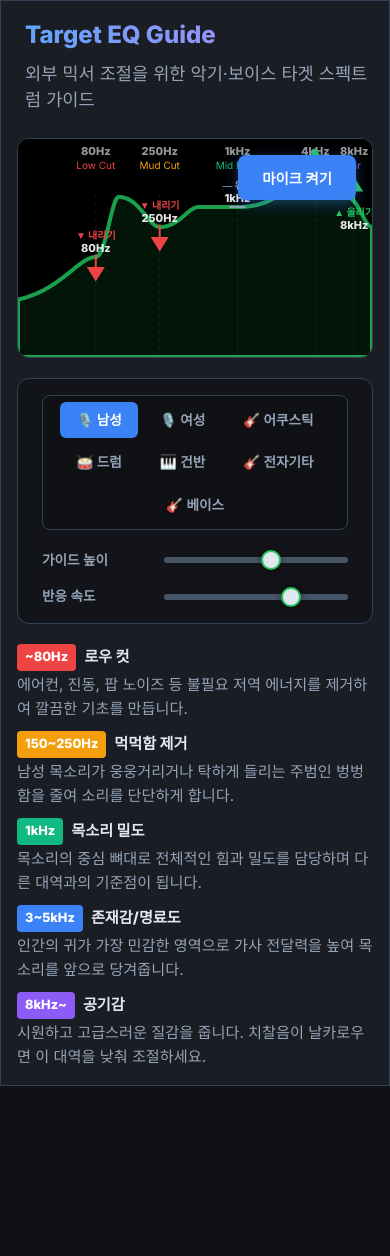
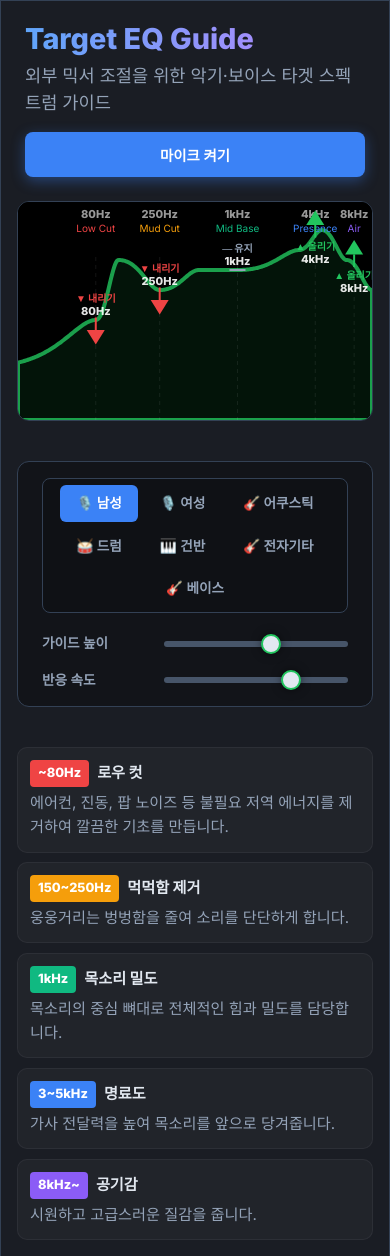
Before and after one commit to ansanara/EQ-Guide, a website built with Vite: page index.html in a window 390 px wide. Before the commit the page ends 1086 px from the top, so only its background shows below. Built offline with nearby package versions, Linux system fonts and the light colour scheme.

Commit message:
Move mic button to header for better visibility

```diff
--- a/index.html
+++ b/index.html
@@ -52,21 +52,23 @@
       }
 
       header {
-        text-align: left;
+        display: flex;
+        justify-content: space-between;
+        align-items: flex-end;
         margin-bottom: 1.5rem;
-        padding-left: 0.5rem;
+        padding: 0 0.5rem;
       }
 
-      header h1 {
+      .header-title h1 {
         font-size: 2.5rem;
         font-weight: 800;
         background: linear-gradient(to right, #60a5fa, #c084fc);
         -webkit-background-clip: text;
         -webkit-text-fill-color: transparent;
-        margin-bottom: 0.5rem;
+        margin-bottom: 0.2rem;
       }
 
-      header p {
+      .header-title p {
         color: var(--text-secondary);
         font-size: 1.1rem;
       }
@@ -74,12 +76,13 @@
       .visualizer-container {
         position: relative;
         width: 100%;
-        height: 350px;
+        height: 380px;
         background-color: #000;
         border-radius: 12px;
         overflow: hidden;
         box-shadow: inset 0 0 20px rgba(0, 0, 0, 0.8);
         border: 1px solid var(--border-color);
+        margin-bottom: 1.25rem;
       }
 
       canvas {
@@ -88,55 +91,39 @@
         display: block;
       }
 
-      .overlay-controls {
-        position: absolute;
-        top: 1rem;
-        right: 1rem;
-        display: flex;
-        gap: 1rem;
-        z-index: 10;
-      }
-
       .btn {
-        padding: 0.75rem 1.5rem;
-        border-radius: 8px;
+        padding: 0.85rem 1.75rem;
+        border-radius: 10px;
         border: none;
         font-family: inherit;
-        font-weight: 600;
-        font-size: 0.9rem;
+        font-weight: 700;
+        font-size: 1rem;
         cursor: pointer;
         transition: all 0.2s ease;
+        white-space: nowrap;
       }
 
       .btn.primary {
         background-color: var(--accent-primary);
         color: white;
-        box-shadow: 0 4px 14px 0 rgba(59, 130, 246, 0.39);
+        box-shadow: 0 4px 14px 0 rgba(59, 130, 246, 0.4);
       }
 
       .btn.primary:hover {
         background-color: var(--accent-hover);
-        transform: translateY(-1px);
+        transform: translateY(-2px);
       }
 
       .btn.secondary {
-        background-color: transparent;
-        border: 1px solid var(--neon-color);
-        color: var(--neon-color);
-        box-shadow: 0 0 10px rgba(6, 182, 212, 0.2);
+        background-color: rgba(239, 68, 68, 0.1);
+        border: 2px solid #ef4444;
+        color: #ef4444;
+        box-shadow: 0 0 15px rgba(239, 68, 68, 0.2);
       }
 
       .dashboard {
         display: flex;
         flex-direction: column;
-        gap: 1.25rem;
-      }
-
-      .control-panel {
-        display: flex;
-        flex-direction: column;
-        gap: 1.25rem;
-        min-height: auto;
       }
 
       .settings-bar {
@@ -148,6 +135,7 @@
         border-radius: 12px;
         border: 1px solid var(--border-color);
         gap: 2rem;
+        margin-bottom: 1.25rem;
       }
 
       .mode-toggle {
@@ -190,7 +178,6 @@
       .sliders-row {
         display: flex;
         gap: 2rem;
-        flex-shrink: 0;
       }
 
       .control-group {
@@ -208,7 +195,7 @@
 
       input[type=range] {
         -webkit-appearance: none;
-        width: 150px;
+        width: 140px;
         height: 6px;
         background: var(--slider-track);
         border-radius: 3px;
@@ -218,48 +205,39 @@
       input[type=range]::-webkit-slider-thumb {
         -webkit-appearance: none;
         appearance: none;
-        width: 20px;
-        height: 20px;
+        width: 18px;
+        height: 18px;
         border-radius: 50%;
         background: var(--text-primary);
         cursor: pointer;
-        box-shadow: 0 0 10px rgba(0, 0, 0, 0.5);
         border: 2px solid var(--target-color);
-        transition: transform 0.1s;
-      }
-
-      input[type=range]:hover::-webkit-slider-thumb {
-        transform: scale(1.2);
-      }
-
-      .explanation-container {
-        min-height: auto;
       }
 
       .freq-list {
         list-style: none;
-        display: flex;
-        flex-direction: column;
-        gap: 0.6rem;
+        display: grid;
+        grid-template-columns: repeat(auto-fit, minmax(250px, 1fr));
+        gap: 1rem;
       }
 
       .freq-list li {
-        font-size: 0.95rem;
-        color: var(--text-secondary);
-        line-height: 1.6;
+        background: rgba(255,255,255,0.03);
+        padding: 0.75rem;
+        border-radius: 10px;
+        border: 1px solid rgba(255,255,255,0.05);
       }
 
       .freq-header {
         display: flex;
         align-items: center;
-        margin-bottom: 2px;
+        margin-bottom: 4px;
       }
 
       .freq-badge {
         display: inline-block;
         padding: 0.2rem 0.5rem;
         border-radius: 4px;
-        font-size: 0.8rem;
+        font-size: 0.75rem;
         font-weight: 800;
         margin-right: 0.5rem;
         color: #fff;
@@ -272,13 +250,18 @@
       .freq-air { background-color: #8b5cf6; }
 
       @media (max-width: 850px) {
+        header {
+          flex-direction: column;
+          align-items: flex-start;
+          gap: 1rem;
+        }
+        .btn {
+          width: 100%;
+        }
         .settings-bar {
           flex-direction: column;
           align-items: stretch;
           gap: 1.25rem;
-        }
-        .sliders-row {
-          justify-content: space-between;
         }
       }
 
@@ -288,24 +271,18 @@
           padding: 1rem;
           border-radius: 0;
         }
-        header h1 {
-          font-size: 1.5rem;
+        .header-title h1 {
+          font-size: 1.8rem;
         }
         .visualizer-container {
-          height: 220px;
+          height: 250px;
         }
         .sliders-row {
           flex-direction: column;
           gap: 1rem;
         }
-        .control-group {
-          justify-content: space-between;
-        }
         input[type=range] {
-          width: 60%;
-        }
-        .mode-toggle {
-          justify-content: center;
+          width: 100%;
         }
       }
     </style>
@@ -313,17 +290,17 @@
   <body>
     <div class="app-container">
       <header>
+        <div class="header-title">
           <h1>Target EQ Guide</h1>
           <p>외부 믹서 조절을 위한 악기·보이스 타겟 스펙트럼 가이드</p>
+        </div>
+        <button id="btn-toggle-mic" class="btn primary">마이크 켜기</button>
       </header>
 
       <main class="dashboard">
         <section class="viz-panel">
           <div class="visualizer-container">
             <canvas id="visualizer"></canvas>
-            <div class="overlay-controls">
-              <button id="btn-toggle-mic" class="btn primary">마이크 켜기</button>
-            </div>
           </div>
         </section>
 
@@ -358,23 +335,21 @@
             </div>
           </div>
 
-          <div class="explanation-container">
           <div id="expl-male" class="expl-content">
             <ul class="freq-list">
               <li><div class="freq-header"><span class="freq-badge freq-low">~80Hz</span> <strong>로우 컷</strong></div><p>에어컨, 진동, 팝 노이즈 등 불필요 저역 에너지를 제거하여 깔끔한 기초를 만듭니다.</p></li>
-                <li><div class="freq-header"><span class="freq-badge freq-midlow">150~250Hz</span> <strong>먹먹함 제거</strong></div><p>남성 목소리가 웅웅거리거나 탁하게 들리는 주범인 벙벙함을 줄여 소리를 단단하게 합니다.</p></li>
-                <li><div class="freq-header"><span class="freq-badge freq-mid">1kHz</span> <strong>목소리 밀도</strong></div><p>목소리의 중심 뼈대로 전체적인 힘과 밀도를 담당하며 다른 대역과의 기준점이 됩니다.</p></li>
-                <li><div class="freq-header"><span class="freq-badge freq-high">3~5kHz</span> <strong>존재감/명료도</strong></div><p>인간의 귀가 가장 민감한 영역으로 가사 전달력을 높여 목소리를 앞으로 당겨줍니다.</p></li>
-                <li><div class="freq-header"><span class="freq-badge freq-air">8kHz~</span> <strong>공기감</strong></div><p>시원하고 고급스러운 질감을 줍니다. 치찰음이 날카로우면 이 대역을 낮춰 조절하세요.</p></li>
+              <li><div class="freq-header"><span class="freq-badge freq-midlow">150~250Hz</span> <strong>먹먹함 제거</strong></div><p>웅웅거리는 벙벙함을 줄여 소리를 단단하게 합니다.</p></li>
+              <li><div class="freq-header"><span class="freq-badge freq-mid">1kHz</span> <strong>목소리 밀도</strong></div><p>목소리의 중심 뼈대로 전체적인 힘과 밀도를 담당합니다.</p></li>
+              <li><div class="freq-header"><span class="freq-badge freq-high">3~5kHz</span> <strong>명료도</strong></div><p>가사 전달력을 높여 목소리를 앞으로 당겨줍니다.</p></li>
+              <li><div class="freq-header"><span class="freq-badge freq-air">8kHz~</span> <strong>공기감</strong></div><p>시원하고 고급스러운 질감을 줍니다.</p></li>
             </ul>
           </div>
-            <div id="expl-female" class="expl-content" style="display: none;"><ul class="freq-list"><li><div class="freq-header"><span class="freq-badge freq-low">~120Hz</span> <strong>하이패스</strong></div><p>기본음이 높으므로 120Hz까지 과감하게 잘라 주변 노이즈를 효과적으로 차단합니다.</p></li><li><div class="freq-header"><span class="freq-badge freq-midlow">250~350Hz</span> <strong>탁함 조절</strong></div><p>상자 안에 갇힌 듯 답답한 소리가 날 때 줄여주면 훨씬 맑고 투명한 톤이 형성됩니다.</p></li><li><div class="freq-header"><span class="freq-badge freq-mid">1kHz</span> <strong>기준 밸런스</strong></div><p>안정감을 주는 핵심 구간입니다. 너무 높이면 코맹맹이 소리가 날 수 있어 주의가 필요합니다.</p></li><li><div class="freq-header"><span class="freq-badge freq-high">4~6kHz</span> <strong>화사함 증가</strong></div><p>입체감과 화사함을 담당하며 청중에게 더 가까이 있는 듯한 선명한 느낌을 줍니다.</p></li><li><div class="freq-header"><span class="freq-badge freq-air">7~9kHz</span> <strong>치찰음 억제</strong></div><p>날카로운 'ㅅ' 발음이 귀를 찌를 때 가이드라인에 맞춰 깎아주면 부드러워집니다.</p></li></ul></div>
-            <div id="expl-guitar" class="expl-content" style="display: none;"><ul class="freq-list"><li><div class="freq-header"><span class="freq-badge freq-low">~80Hz</span> <strong>바디 노이즈</strong></div><p>기타 통의 쿵쿵거림이나 저음 노이즈를 차단하여 다른 악기와의 엉킴을 방지합니다.</p></li><li><div class="freq-header"><span class="freq-badge freq-midlow">200Hz</span> <strong>부밍 제어</strong></div><p>특정 코드 연주 시 통울림이 너무 심해 벙벙거릴 때 깎아주어 소리를 단단하게 합니다.</p></li><li><div class="freq-header"><span class="freq-badge freq-mid">1kHz</span> <strong>현장감/어택</strong></div><p>손가락이나 피크가 줄에 닿는 찰진 소리를 결정하며 연주의 디테일을 살려줍니다.</p></li><li><div class="freq-header"><span class="freq-badge freq-high">3.5kHz</span> <strong>리듬 선명도</strong></div><p>연주의 다이나믹과 리듬감을 강조하며 시원하게 믹스를 뚫고 나오는 핵심 구간입니다.</p></li><li><div class="freq-header"><span class="freq-badge freq-air">8kHz~</span> <strong>반짝임</strong></div><p>새 줄 같은 찰랑거리는 금속 질감과 고급스러운 광택을 입히는 공간감 대역입니다.</p></li></ul></div>
-            <div id="expl-drum" class="expl-content" style="display: none;"><ul class="freq-list"><li><div class="freq-header"><span class="freq-badge freq-low">50~100Hz</span> <strong>킥 파워</strong></div><p>드럼의 묵직한 저음 파워를 담당하며 가슴을 울리는 강력한 펀치감을 형성합니다.</p></li><li><div class="freq-header"><span class="freq-badge freq-midlow">250~400Hz</span> <strong>소리 분리도</strong></div><p>스네어와 탐의 지저분한 웅웅거림을 제거하여 파츠별 소리가 뭉치지 않게 합니다.</p></li><li><div class="freq-header"><span class="freq-badge freq-mid">1~2kHz</span> <strong>스네어 타격</strong></div><p>스네어의 짜릿한 타격음과 박력을 결정하여 드럼 사운드를 힘있게 당겨옵니다.</p></li><li><div class="freq-header"><span class="freq-badge freq-high">6~8kHz</span> <strong>하이햇 선명도</strong></div><p>하이햇과 심벌의 찰찰거리는 엣지를 살려 비트의 정확도를 귀에 꽂히게 만듭니다.</p></li><li><div class="freq-header"><span class="freq-badge freq-air">10kHz~</span> <strong>심벌 공간감</strong></div><p>찬란하게 퍼지는 고음역 공간감을 담당하며 드럼에 시원한 개방감을 줍니다.</p></li></ul></div>
-            <div id="expl-keyboard" class="expl-content" style="display: none;"><ul class="freq-list"><li><div class="freq-header"><span class="freq-badge freq-low">~60Hz</span> <strong>험 노이즈</strong></div><p>건반 장비에서 발생하는 낮은 전기적 노이즈를 차단하여 깨끗한 시그널을 확보합니다.</p></li><li><div class="freq-header"><span class="freq-badge freq-midlow">100~300Hz</span> <strong>바디감</strong></div><p>따뜻하고 풍성한 울림을 결정하며 너무 많이 깎으면 소리가 가늘어질 수 있습니다.</p></li><li><div class="freq-header"><span class="freq-badge freq-mid">1kHz</span> <strong>선율 중심</strong></div><p>멜로디의 뼈대가 되는 중음역으로 다른 악기와의 조화를 고려해 볼륨을 잡습니다.</p></li><li><div class="freq-header"><span class="freq-badge freq-high">3~5kHz</span> <strong>타건 디테일</strong></div><p>건반을 누를 때의 물리적 타격감을 살려 연주의 섬세한 강약 전달력을 높입니다.</p></li><li><div class="freq-header"><span class="freq-badge freq-air">8kHz~</span> <strong>고급 광택</strong></div><p>고음부의 반짝이는 느낌과 화려한 질감을 담당하여 소리를 밝고 선명하게 합니다.</p></li></ul></div>
-            <div id="expl-electric" class="expl-content" style="display: none;"><ul class="freq-list"><li><div class="freq-header"><span class="freq-badge freq-low">~100Hz</span> <strong>지저분함 제거</strong></div><p>앰프 웅웅거림이나 베이스 영역 침범을 막아 전체 사운드를 깔끔하게 정돈합니다.</p></li><li><div class="freq-header"><span class="freq-badge freq-midlow">250~500Hz</span> <strong>드라이브 무게</strong></div><p>톤의 무게감과 두께를 결정하며 디스토션 사운드에서 묵직한 힘을 부여합니다.</p></li><li><div class="freq-header"><span class="freq-badge freq-mid">800Hz</span> <strong>비음 제거</strong></div><p>깡통 소리 같은 답답한 중역대 질감을 깎아주어 톤을 더 세련되게 다듬습니다.</p></li><li><div class="freq-header"><span class="freq-badge freq-high">2~4kHz</span> <strong>공격적 질감</strong></div><p>일렉 기타의 존재감으로 솔로 연주 시 명료도를 극대화하는 핵심 구간입니다.</p></li><li><div class="freq-header"><span class="freq-badge freq-air">5kHz~</span> <strong>날카로움 제어</strong></div><p>불쾌한 고음 노이즈를 억제하여 청중의 귀 피로도를 낮추고 소리를 부드럽게 합니다.</p></li></ul></div>
-            <div id="expl-bass" class="expl-content" style="display: none;"><ul class="freq-list"><li><div class="freq-header"><span class="freq-badge freq-low">~40Hz</span> <strong>초저역 정돈</strong></div><p>소리를 뭉개는 아주 낮은 대역의 불필요 진동을 제거해 킥 드럼 공간을 확보합니다.</p></li><li><div class="freq-header"><span class="freq-badge freq-midlow">60~100Hz</span> <strong>묵직한 펀치</strong></div><p>베이스 기타의 핵심인 묵직한 '힘'이 나오는 구간으로 음악의 바닥을 지지합니다.</p></li><li><div class="freq-header"><span class="freq-badge freq-mid">300~500Hz</span> <strong>명료도 방해</strong></div><p>다른 악기와 겹쳐 지저분해지기 쉬운 구간으로 줄여주면 라인이 훨씬 선명해집니다.</p></li><li><div class="freq-header"><span class="freq-badge freq-mid">800~1kHz</span> <strong>음정 뚜렷함</strong></div><p>음정이 정확하게 들리게 하는 핵심 대역으로 베이스의 움직임을 부각시킵니다.</p></li><li><div class="freq-header"><span class="freq-badge freq-air">2~4kHz</span> <strong>연주 디테일</strong></div><p>손가락이나 피크의 찰진 소리를 살려 슬랩 등 연주의 디테일을 강조합니다.</p></li></ul></div>
-          </div>
+          <div id="expl-female" class="expl-content" style="display: none;"><ul class="freq-list"><li><div class="freq-header"><span class="freq-badge freq-low">~120Hz</span> <strong>하이패스</strong></div><p>불필요한 저역을 제거합니다.</p></li><li><div class="freq-header"><span class="freq-badge freq-midlow">250~350Hz</span> <strong>투명도</strong></div><p>답답한 소리를 줄여 맑은 톤을 형성합니다.</p></li><li><div class="freq-header"><span class="freq-badge freq-mid">1kHz</span> <strong>안정감</strong></div><p>목소리의 안정감을 주는 구간입니다.</p></li><li><div class="freq-header"><span class="freq-badge freq-high">4~6kHz</span> <strong>화사함</strong></div><p>화사하고 입체적인 느낌을 줍니다.</p></li><li><div class="freq-header"><span class="freq-badge freq-air">7~9kHz</span> <strong>치찰음 제어</strong></div><p>날카로운 발음을 부드럽게 합니다.</p></li></ul></div>
+          <div id="expl-guitar" class="expl-content" style="display: none;"><ul class="freq-list"><li><div class="freq-header"><span class="freq-badge freq-low">~80Hz</span> <strong>바디 노이즈</strong></div><p>저음 노이즈를 차단합니다.</p></li><li><div class="freq-header"><span class="freq-badge freq-midlow">200Hz</span> <strong>부밍 제거</strong></div><p>벙벙거리는 울림을 깎아줍니다.</p></li><li><div class="freq-header"><span class="freq-badge freq-mid">1kHz</span> <strong>어택감</strong></div><p>줄의 찰진 소리를 결정합니다.</p></li><li><div class="freq-header"><span class="freq-badge freq-high">3.5kHz</span> <strong>리듬감</strong></div><p>연주의 다이나믹을 강조합니다.</p></li><li><div class="freq-header"><span class="freq-badge freq-air">8kHz~</span> <strong>반짝임</strong></div><p>찰랑거리는 금속 질감을 더합니다.</p></li></ul></div>
+          <div id="expl-drum" class="expl-content" style="display: none;"><ul class="freq-list"><li><div class="freq-header"><span class="freq-badge freq-low">50~100Hz</span> <strong>킥 파워</strong></div><p>가슴을 울리는 펀치감을 형성합니다.</p></li><li><div class="freq-header"><span class="freq-badge freq-midlow">250~400Hz</span> <strong>분리도</strong></div><p>지저분한 웅웅거림을 제거합니다.</p></li><li><div class="freq-header"><span class="freq-badge freq-mid">1~2kHz</span> <strong>타격음</strong></div><p>스네어의 박력을 살려줍니다.</p></li><li><div class="freq-header"><span class="freq-badge freq-high">6~8kHz</span> <strong>선명도</strong></div><p>하이햇의 엣지를 살려줍니다.</p></li><li><div class="freq-header"><span class="freq-badge freq-air">10kHz~</span> <strong>공간감</strong></div><p>시원한 개방감을 줍니다.</p></li></ul></div>
+          <div id="expl-keyboard" class="expl-content" style="display: none;"><ul class="freq-list"><li><div class="freq-header"><span class="freq-badge freq-low">~60Hz</span> <strong>험 노이즈</strong></div><p>전기 노이즈를 차단합니다.</p></li><li><div class="freq-header"><span class="freq-badge freq-midlow">100~300Hz</span> <strong>바디감</strong></div><p>따뜻하고 풍성한 울림을 줍니다.</p></li><li><div class="freq-header"><span class="freq-badge freq-mid">1kHz</span> <strong>멜로디</strong></div><p>선율의 중심 뼈대 대역입니다.</p></li><li><div class="freq-header"><span class="freq-badge freq-high">3~5kHz</span> <strong>타건 디테일</strong></div><p>연주의 섬세함을 살려줍니다.</p></li><li><div class="freq-header"><span class="freq-badge freq-air">8kHz~</span> <strong>고급 질감</strong></div><p>소리를 밝고 선명하게 합니다.</p></li></ul></div>
+          <div id="expl-electric" class="expl-content" style="display: none;"><ul class="freq-list"><li><div class="freq-header"><span class="freq-badge freq-low">~100Hz</span> <strong>정돈</strong></div><p>앰프 웅웅거림을 제거합니다.</p></li><li><div class="freq-header"><span class="freq-badge freq-midlow">250~500Hz</span> <strong>무게감</strong></div><p>드라이브의 힘을 부여합니다.</p></li><li><div class="freq-header"><span class="freq-badge freq-mid">800Hz</span> <strong>비음 제거</strong></div><p>답답한 질감을 다듬습니다.</p></li><li><div class="freq-header"><span class="freq-badge freq-high">2~4kHz</span> <strong>존재감</strong></div><p>솔로의 명료도를 높여줍니다.</p></li><li><div class="freq-header"><span class="freq-badge freq-air">5kHz~</span> <strong>노이즈 제어</strong></div><p>부드러운 고역을 만듭니다.</p></li></ul></div>
+          <div id="expl-bass" class="expl-content" style="display: none;"><ul class="freq-list"><li><div class="freq-header"><span class="freq-badge freq-low">~40Hz</span> <strong>초저역 정돈</strong></div><p>불필요한 진동을 제거합니다.</p></li><li><div class="freq-header"><span class="freq-badge freq-midlow">60~100Hz</span> <strong>펀치</strong></div><p>음악의 바닥을 지지하는 힘입니다.</p></li><li><div class="freq-header"><span class="freq-badge freq-mid">300~500Hz</span> <strong>선명도</strong></div><p>라인을 뚜렷하게 만듭니다.</p></li><li><div class="freq-header"><span class="freq-badge freq-mid">800~1kHz</span> <strong>음정</strong></div><p>정확한 음정을 전달합니다.</p></li><li><div class="freq-header"><span class="freq-badge freq-air">2~4kHz</span> <strong>디테일</strong></div><p>피킹 소리를 살려줍니다.</p></li></ul></div>
         </section>
       </main>
     </div>
```
Lines whose indentation alone changed are shown as unchanged.
